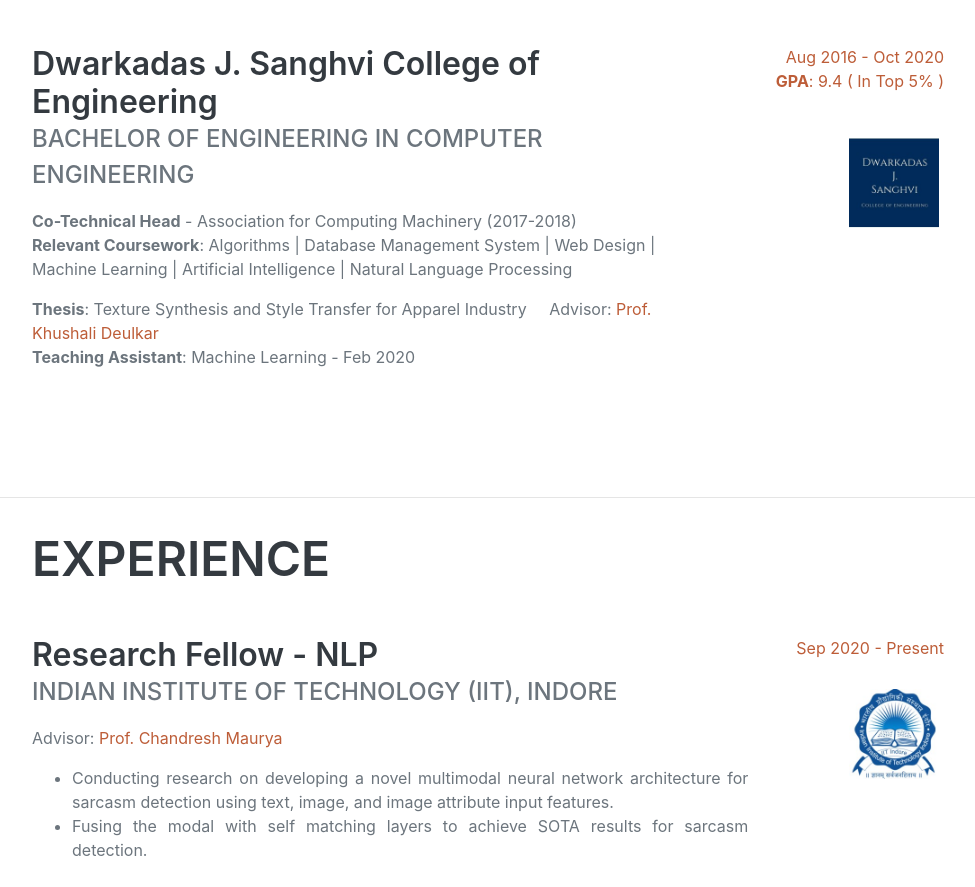
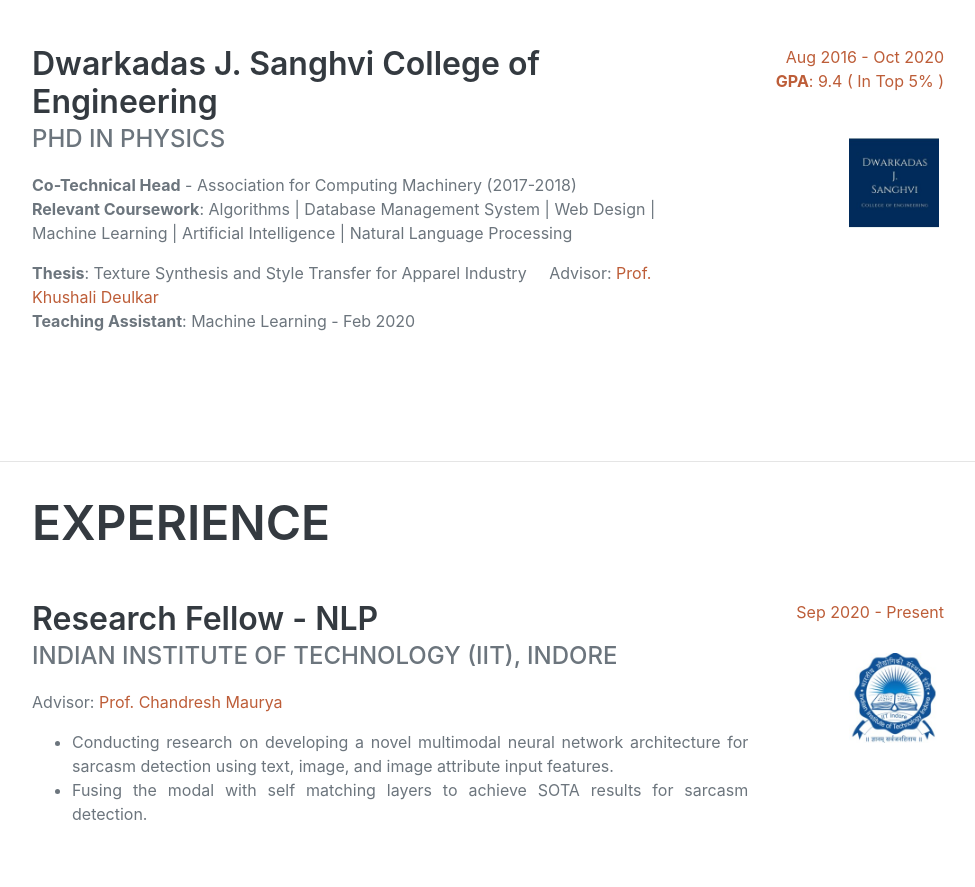
Before and after one commit to SwingRain/pc, a plain HTML site: page index.html in a window 1280 px wide. Shown: the part 1983-2870 px from the top of the page, without its empty margins (288-1263 px from the left). Drawn offline with nearby package versions, Linux system fonts and the light colour scheme; a web font is replaced by a local one.

Commit message:
Update index.html

```diff
--- a/index.html
+++ b/index.html
@@ -165,7 +165,7 @@
                     <div class="d-flex flex-column flex-md-row mb-5">
                         <div class="mr-auto">
                             <h3 class="mb-0">Dwarkadas J. Sanghvi College of Engineering</h3>
-                            <div class="subheading mb-3">Bachelor of Engineering in Computer Engineering</div>
+                            <div class="subheading mb-3">PhD in Physics</div>
                             <div> <b>Co-Technical Head</b> - Association for Computing Machinery (2017-2018)</div>
                             <p> <b>Relevant Coursework</b>: Algorithms | Database Management System | Web Design | Machine Learning | Artificial Intelligence | Natural Language Processing</p>
 
```
